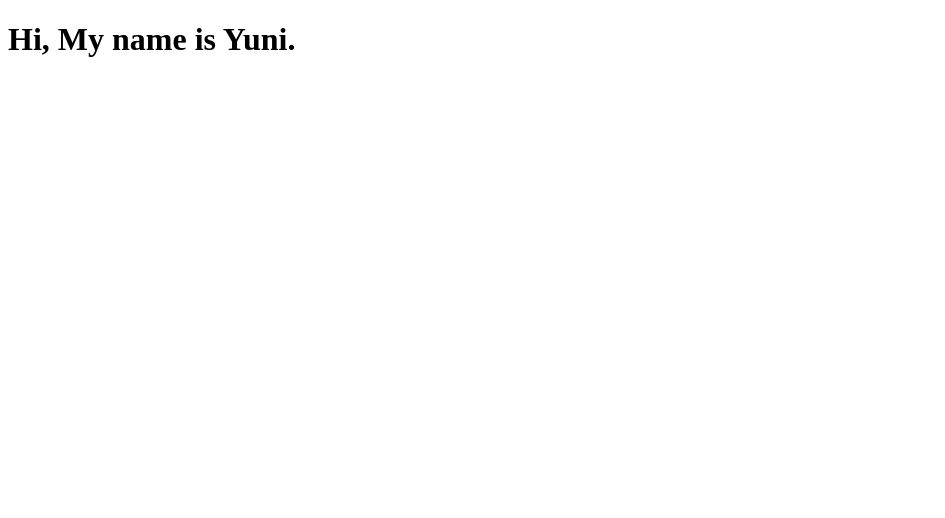
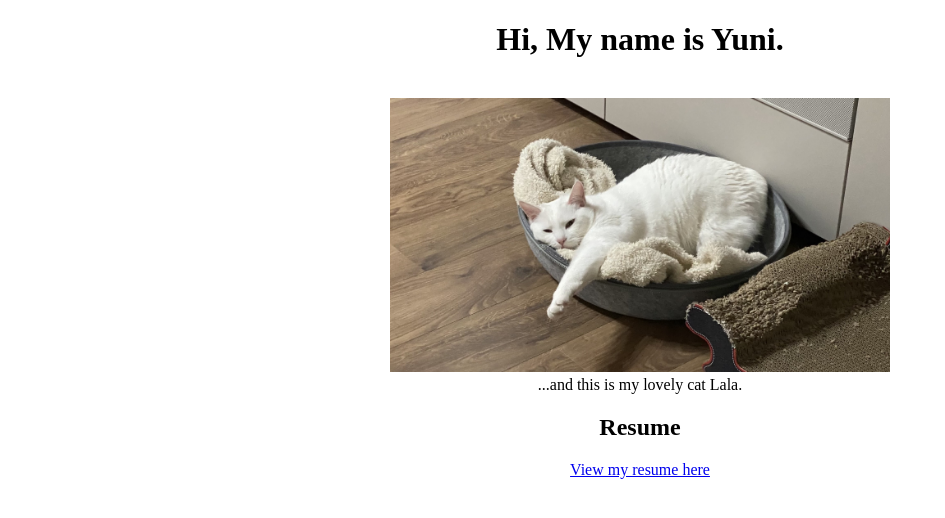
Before and after one commit to yunijeong5/yunijeong5, a plain HTML site: page index.html in a window 1280 px wide. Shown: the whole page, without its empty margins (0-945 px from the left). Drawn offline with Linux system fonts and the light colour scheme.

Commit message:
small update

```diff
--- a/index.html
+++ b/index.html
@@ -8,6 +8,14 @@
         <title>Yuni Jeong</title>
     </head>
     <body>
-        <h1>Hi, My name is Yuni.</h1>
+        <center>
+            <h1>Hi, My name is Yuni.</h1>
+            <br />
+            <img src="./assets/lala.JPG" style="width: 500px">
+            <figcaption>...and this is my lovely cat Lala.</figcaption>
+            <h2>Resume</h2>
+            <a href="./assets/Seoyun_Yuni_Jeong_Resume_2023.pdf" target="_blank">View my resume here</a>
+        </center>
+
     </body>
 </html>
```
Also changed, not shown: assets/lala.JPG (renamed from assests/lala.JPG), 2 other files.
